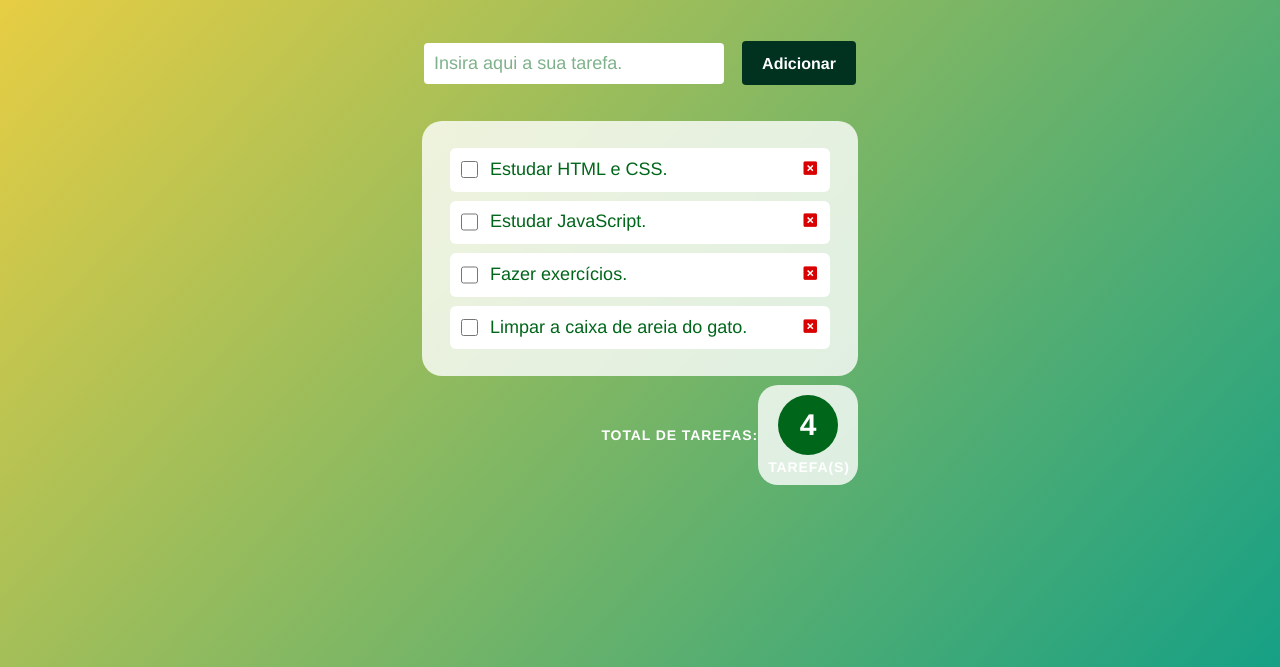
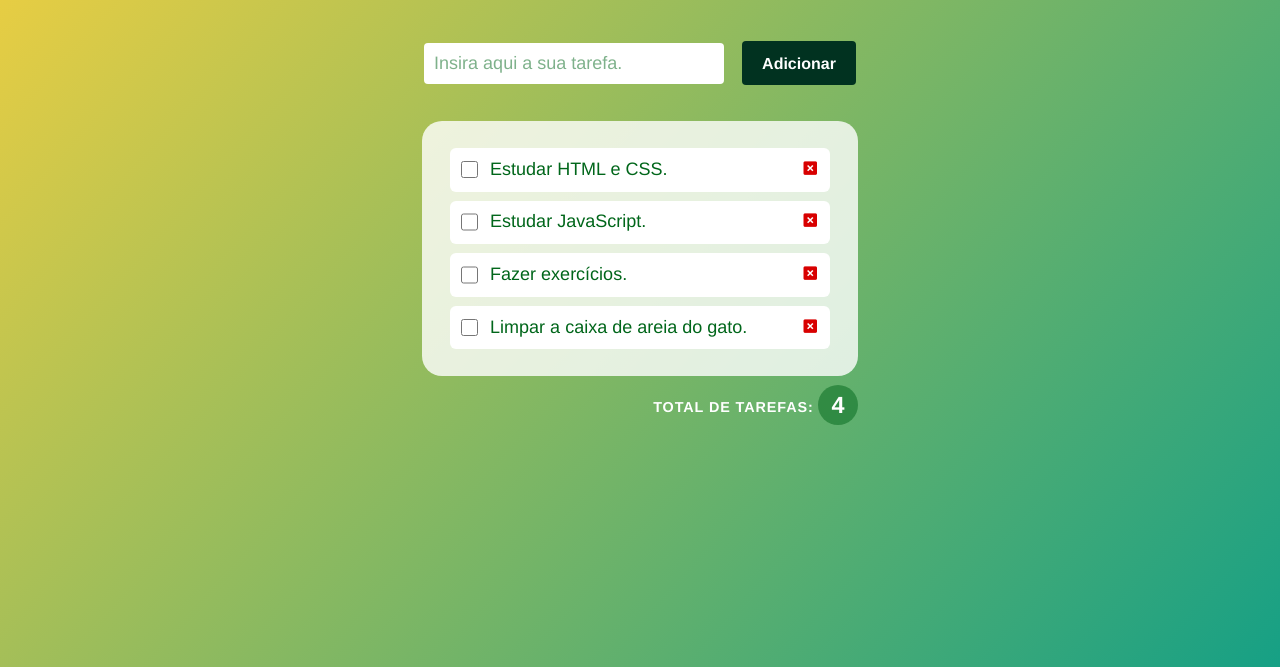
Before and after one commit to FelipeQue/m01-todolist, a plain HTML site: page index.html in a window 1280 px wide. Shown: the part 133-800 px from the top of the page. Drawn offline with nearby package versions, Linux system fonts and the light colour scheme.

Commit message:
Definida a aparência do elemento html que mostra a quantidade de tarefas.

```diff
--- a/index.html
+++ b/index.html
@@ -52,12 +52,9 @@
         </div>
         <div id="task-amount-area">
             <p>Total de tarefas:</p>
-            <div id="task-amount-card">
                 <div id="task-amount-circle">
                     <span id="task-amount">4</span>
                 </div>
-                <p>tarefa(s)</p>
-            </div>
         </div>
     </main>
 
--- a/style.css
+++ b/style.css
@@ -164,47 +164,23 @@ button {
     margin-top: 0.5em;
     display: flex;
     justify-content: right;
+    align-items: center;
     width: 436px;
-
-
-    display: flex;
-    align-items: center;
-    justify-content: right;
 }
 
 #task-amount-area p {
-    margin-left: 2px;
-    font-size: 14px;
+    margin-right: 0.3em;
+    font-size: 0.8em;
     font-weight: 700;
     letter-spacing: .05rem;
     text-transform: uppercase;
     color: white;
 }
 
-#task-amount-card {
-    width: 100px;
-    height: 100px;
-    background-color: rgba(255, 255, 255, .8);
-    border-radius: 20px;
-    display: flex;
-    flex-direction: column;
-    align-items: center;
-    justify-content: center;
-    color: var(--item-green);
-}
-
-#task-amount-card p {
-    margin-left: 2px;
-    font-size: 14px;
-    font-weight: 700;
-    letter-spacing: .05rem;
-    text-transform: uppercase;
-}
-
 #task-amount-circle {
-    width: 60%;
-    height: 60%;
-    background-color: var(--item-green);
+    width: 40px;
+    height: 40px;
+    background-color: rgba(0, 102, 26, 0.5);
     border-radius: 30px;
     display: flex;
     align-items: center;
@@ -213,7 +189,7 @@ button {
 }
 
 #task-amount {
-    font-size: 30px;
+    font-size: 1.3em;
     font-weight: 700;
     color: white;
 }
```
